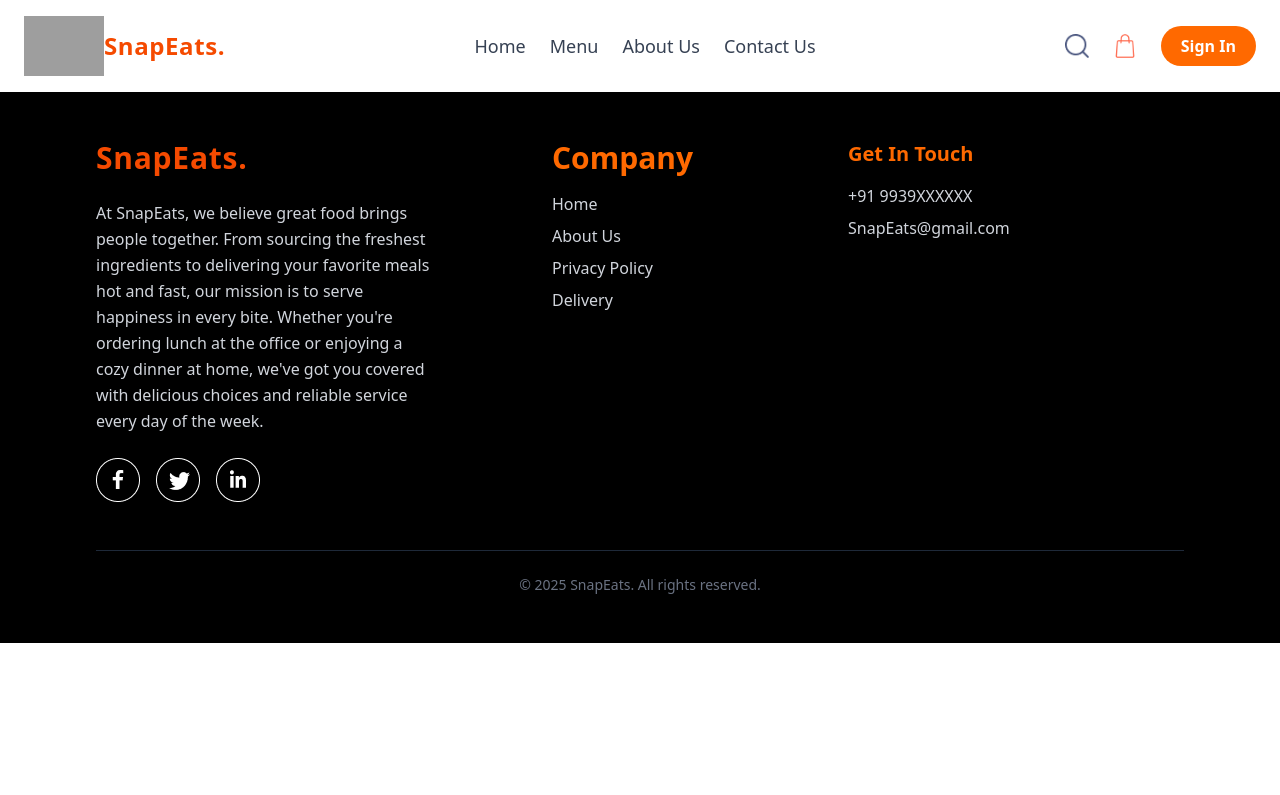
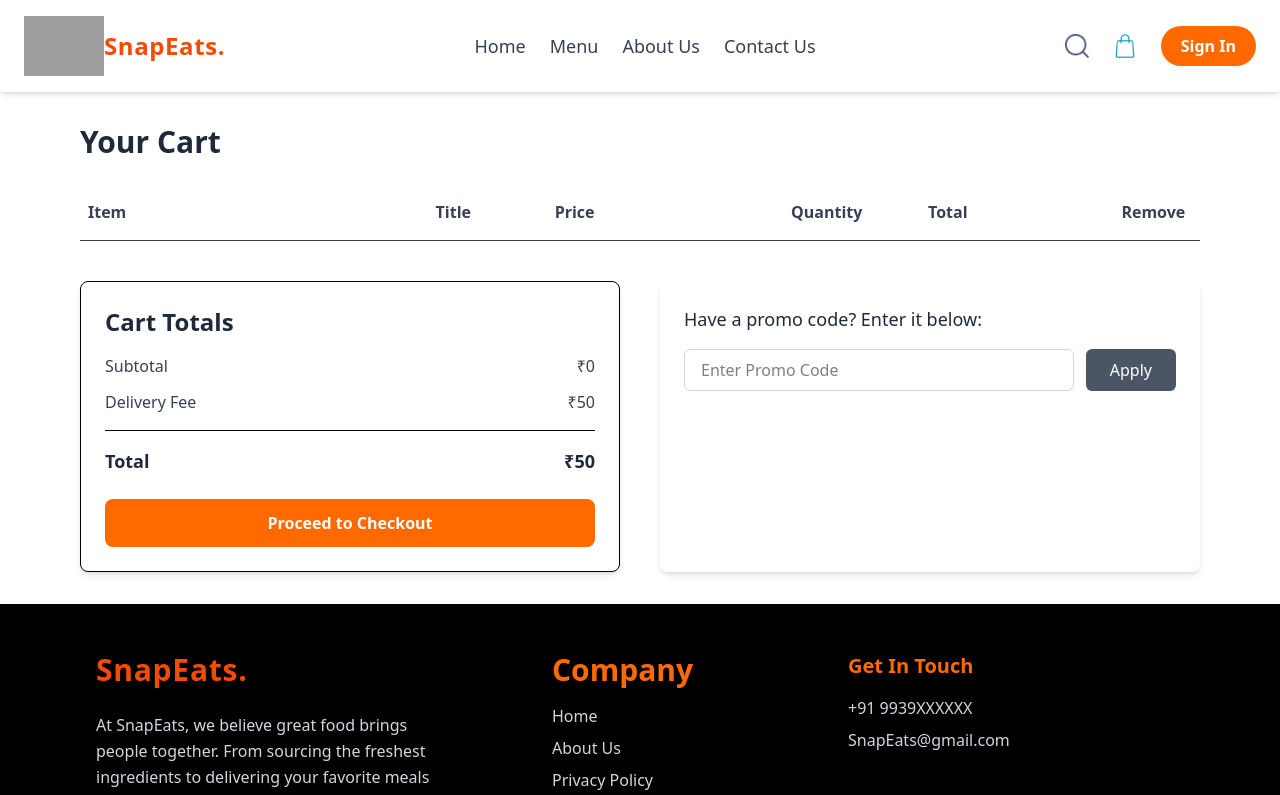
Before and after one commit to Prince-chaubey/SnapEats, a React (Vite) app: page /Cart in a window 1280 px wide. Shown: the top 795 px of the page. Built offline with nearby package versions, Linux system fonts and the light colour scheme; grey boxes are pictures that could not be loaded; a web font is replaced by a local one.

Commit message:
Added Cart Page

```diff
--- a/src/App.jsx
+++ b/src/App.jsx
@@ -7,6 +7,7 @@ import { BrowserRouter, Route, Routes } from "react-router-dom";
 import Navbar from './Components/Navbar/Navbar';
 import Footer from './Components/Footer/Footer';
 import Contact from './Contact/Contact';
+import Cart from './Cart/Cart';
 
 const App = () => {
   return (
@@ -18,6 +19,8 @@ const App = () => {
           <Route path='/Menu' element={<Foodlist />} />
           <Route path='/About' element={<About />} />
           <Route path="/Contact" element={<Contact />} />
+          <Route path="/Cart" element={<Cart />} />
+
 
         </Routes>
         <Footer />
--- /dev/null
+++ b/src/Cart/Cart.jsx
@@ -0,0 +1,121 @@
+import React, { useContext } from 'react';
+import { contextStore } from '../Context/storeContext';
+import { assets } from '../assets/assets';
+
+const Cart = () => {
+    const { food_list, cartItem, removeCart, addCart } = useContext(contextStore);
+
+    const deliveryFee = 50;
+    let subtotal = 0;
+
+    food_list.forEach((food) => {
+        if (cartItem[food._id]) {
+            subtotal += food.price * cartItem[food._id];
+        }
+    });
+
+    const total = subtotal + deliveryFee;
+
+    return (
+        <div className="my-8 px-4 sm:px-6 lg:px-20">
+            <h2 className="text-3xl font-bold text-gray-800 mb-6">Your Cart</h2>
+
+            {/* Title Row - Desktop */}
+            <div className="hidden sm:grid grid-cols-12 items-center text-gray-700 font-semibold gap-4 border-b py-4 px-2">
+                <div className="col-span-3">Item</div>
+                <div className="col-span-2 text-center">Title</div>
+                <div className="col-span-2">Price</div>
+                <div className="col-span-2 text-center">Quantity</div>
+                <div className="col-span-2">Total</div>
+                <div className="col-span-1 text-center">Remove</div>
+            </div>
+
+            {/* Mobile Label */}
+            <div className="sm:hidden font-semibold text-gray-700 text-lg mb-2">Cart Items</div>
+
+            {/* Cart Items */}
+            {food_list.map((food, index) => {
+                const quantity = cartItem[food._id];
+                if (quantity > 0) {
+                    const total = quantity * food.price;
+                    return (
+                        <div
+                            key={index}
+                            className="grid grid-cols-12 items-center text-gray-700 gap-4 py-5 border-b"
+                        >
+                            <div className="col-span-3 flex items-center">
+                                <img src={food.image} alt={food.name} className="h-15 w-15 object-cover rounded" />
+                            </div>
+                            <div className="col-span-2 text-center">{food.name}</div>
+                            <div className="col-span-2">₹{food.price}</div>
+                            <div className="col-span-2 flex items-center justify-center gap-2">
+                                <button onClick={() => removeCart(food._id)} className="px-2 py-1 bg-gray-200 rounded cursor-pointer">-</button>
+                                <span>{quantity}</span>
+                                <button onClick={() => addCart(food._id)} className="px-2 py-1 bg-gray-200 rounded cursor-pointer">+</button>
+                            </div>
+                            <div className="col-span-2">₹{total}</div>
+                            <div className="col-span-1 flex justify-center">
+                                <button onClick={() => removeCart(food._id)} className="text-red-500 hover:scale-110 transition">
+                                    <img src={assets.cross_icon} alt="Remove" className="w-5 h-5" />
+                                </button>
+                            </div>
+                        </div>
+                    );
+                }
+                return null;
+            })}
+
+            {/* Totals and Promo Section */}
+            <div className="mt-10 grid grid-cols-1 md:grid-cols-2 gap-10">
+                {/* Cart Totals */}
+                <div className="border p-6 rounded-lg shadow-md bg-white">
+                    <h3 className="text-2xl font-semibold mb-4 text-gray-800">Cart Totals</h3>
+
+                    <div className="flex justify-between mb-3 text-gray-700">
+                        <span>Subtotal</span>
+                        <span>₹{subtotal}</span>
+                    </div>
+
+                    <div className="flex justify-between mb-3 text-gray-700">
+                        <span>Delivery Fee</span>
+                        <span>₹{deliveryFee}</span>
+                    </div>
+
+                    <hr className="my-4" />
+
+                    <div className="flex justify-between text-lg font-semibold text-gray-800">
+                        <span>Total</span>
+                        <span>₹{total}</span>
+                    </div>
+
+                    <button className="w-full mt-6 bg-orange-500 text-white py-3 rounded-lg font-semibold hover:bg-orange-600 transition cursor-pointer">
+                        Proceed to Checkout
+                    </button>
+                </div>
+
+                {/* Promo Code Section */}
+                <div className="p-6 rounded-lg shadow-md bg-white">
+                    <p className="text-lg font-medium text-gray-800 mb-4">Have a promo code? Enter it below:</p>
+
+                    <div className="flex flex-col sm:flex-row gap-3">
+                        <input
+                            type="text"
+                            name="promocode"
+                            id="promocode"
+                            placeholder="Enter Promo Code"
+                            className="w-full px-4 py-2 border border-gray-300 rounded-md focus:outline-none focus:ring-2 focus:ring-gray-400"
+                        />
+                        <button
+                            type="submit"
+                            className="bg-gray-600 text-white px-6 py-2 rounded-md hover:bg-gray-700 transition w-full sm:w-auto cursor-pointer font-medium"
+                        >
+                            Apply
+                        </button>
+                    </div>
+                </div>
+            </div>
+        </div>
+    );
+};
+
+export default Cart;
--- a/src/Components/Navbar/Navbar.jsx
+++ b/src/Components/Navbar/Navbar.jsx
@@ -7,6 +7,7 @@ import Logo from "./logo.gif"
 import { contextStore } from '../../Context/storeContext';
 import Login from '../../Login/Login';
 import SignUp from '../../Login/SignUp';
+import { LuDot } from "react-icons/lu";
 
 
 const Navbar = () => {
@@ -16,7 +17,7 @@ const Navbar = () => {
         setSidebar(!sidebar);
     }
 
-    const{showLoginPage,setShowLoginPage,showSignUp,setShowSignUp}=useContext(contextStore);
+    const { cartItem, showLoginPage, setShowLoginPage, showSignUp, setShowSignUp } = useContext(contextStore);
 
     return (
         <header className="bg-white shadow-md py-4 px-6 sticky top-0 z-50">
@@ -52,17 +53,27 @@ const Navbar = () => {
 
                 <div className="hidden md:flex items-center gap-6">
                     <img src={assets.search_icon} alt="search" className="w-6 h-6 cursor-pointer hover:scale-110 transition" />
-                    <img src={assets.bag_icon} alt="cart" className="w-6 h-6 cursor-pointer hover:scale-110 transition" />
-                    <button className="bg-orange-500 text-white px-5 py-2 rounded-full font-semibold hover:bg-orange-600 transition hover:cursor-pointer" onClick={()=>setShowLoginPage(!showLoginPage)}>
+
+                    <div>
+                        <Link to="/Cart">
+                            <img src={assets.bag_icon} alt="cart" className="w-6 h-6 cursor-pointer hover:scale-110 transition filter invert" />
+                            {Object.keys(cartItem).length > 0 && (
+                                <LuDot className='text-orange-600 absolute top-3' size={40} />
+                            )}
+                        </Link>
+                    </div>
+
+                    <button className="bg-orange-500 text-white px-5 py-2 rounded-full font-semibold hover:bg-orange-600 transition hover:cursor-pointer" onClick={() => setShowLoginPage(!showLoginPage)}>
                         Sign In
                     </button>
+
                 </div>
 
 
                 <div className="md:hidden text-3xl text-gray-700 cursor-pointer" onClick={handleSidebar}>
 
                     {
-                        !sidebar? <RxHamburgerMenu size={30} />:<RxCross1 size={30}/>
+                        !sidebar ? <RxHamburgerMenu size={30} /> : <RxCross1 size={30} />
                     }
                 </div>
 
@@ -75,7 +86,7 @@ const Navbar = () => {
                             <li className="hover:text-orange-500 cursor-pointer text-xl hover:underline">About Us</li>
                             <li className="hover:text-orange-500 cursor-pointer text-xl hover:underline">Contact Us</li>
                             <li className="pt-4">
-                                <button className="bg-orange-500 text-white px-4 py-2 rounded-full w-full hover:bg-orange-600 transition hover:cursor-pointer" onClick={()=>setShowLoginPage(!showLoginPage)}>
+                                <button className="bg-orange-500 text-white px-4 py-2 rounded-full w-full hover:bg-orange-600 transition hover:cursor-pointer" onClick={() => setShowLoginPage(!showLoginPage)}>
                                     Sign In
                                 </button>
                             </li>
@@ -85,7 +96,7 @@ const Navbar = () => {
                 )}
             </nav>
             {
-                showLoginPage?(showSignUp?<Login/>:<SignUp/>):""
+                showLoginPage ? (showSignUp ? <Login /> : <SignUp />) : ""
             }
         </header>
     );
```
Lines whose indentation alone changed are shown as unchanged.
